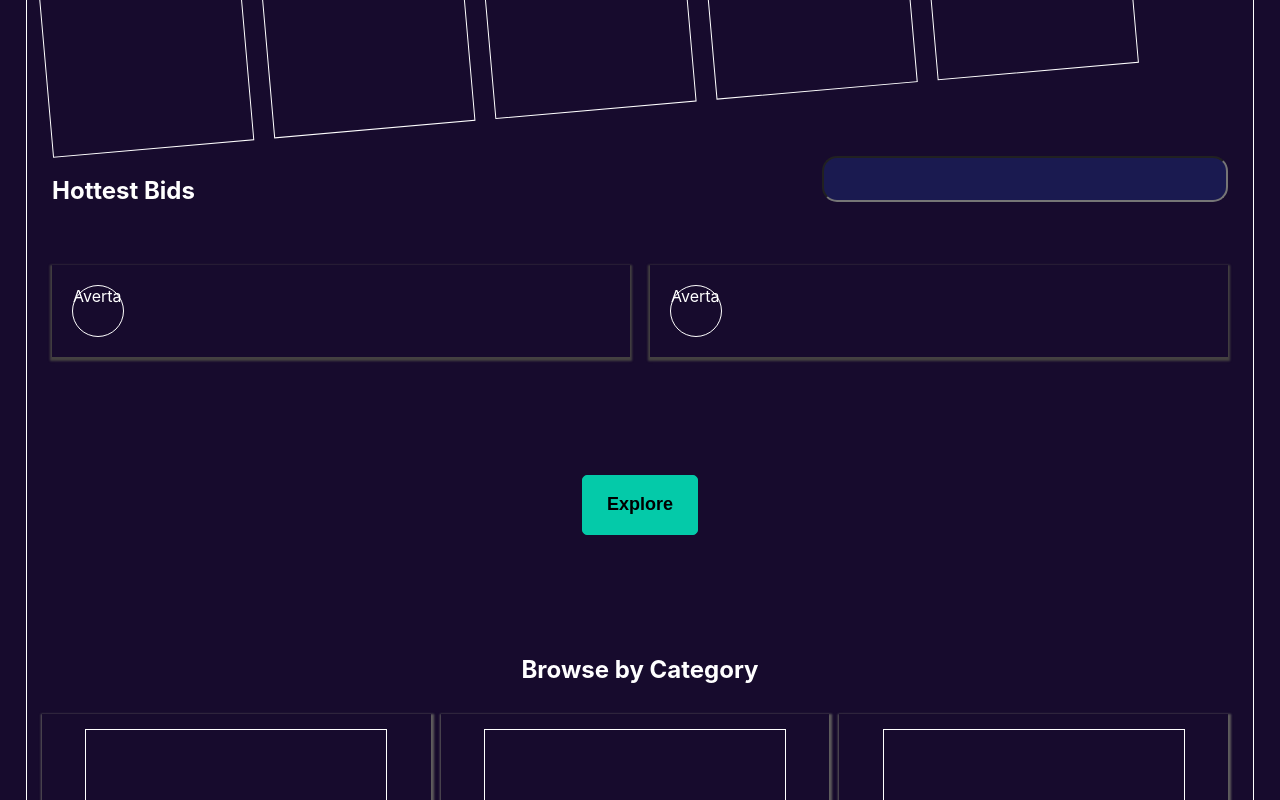
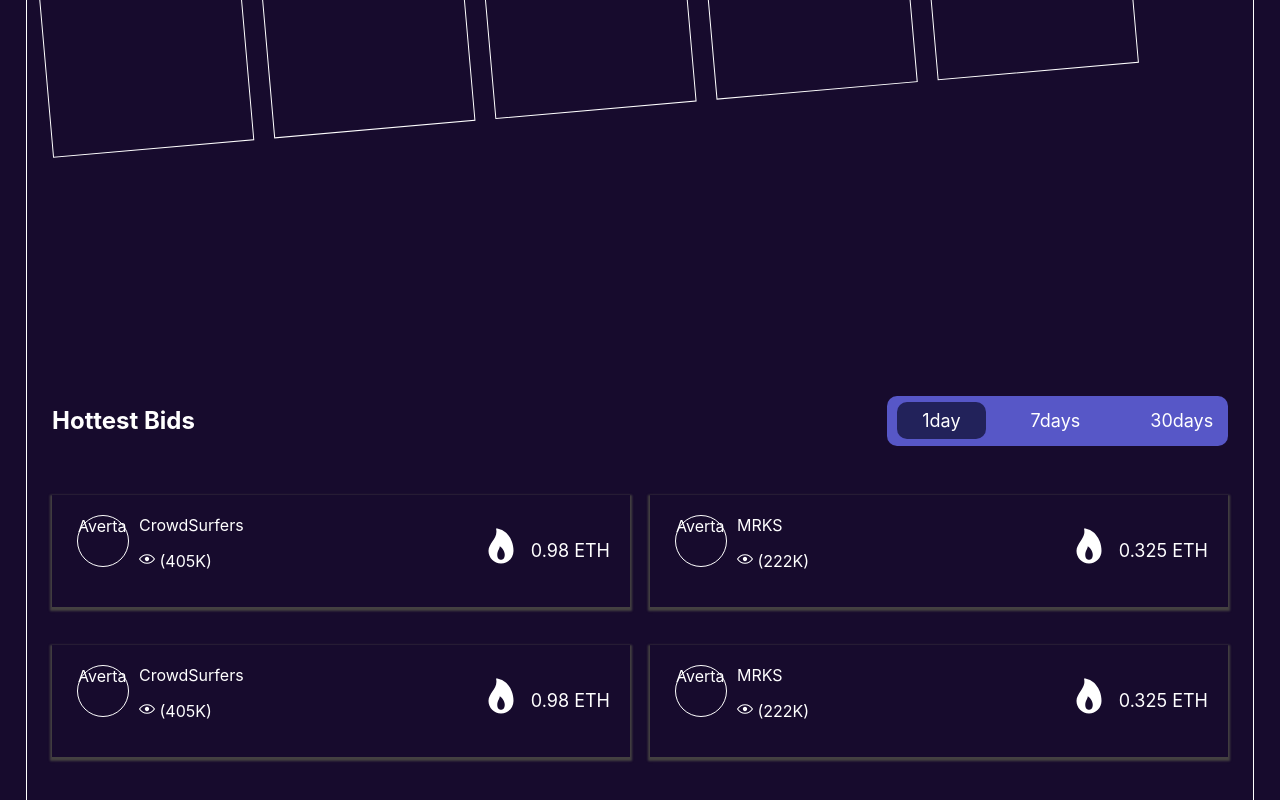
Before and after one commit to victoryohanna/McGeorgeTestProject, a React (Create React App) app: page / in a window 1280 px wide. Shown: the part 2560-3360 px from the top of the page. Built offline with nearby package versions, Linux system fonts and the light colour scheme.

Commit message:
modified hottestbids component

```diff
--- a/src/components/HottestBids.jsx
+++ b/src/components/HottestBids.jsx
@@ -1,26 +1,104 @@
 import "../styles/components/hottestBids.css";
+import { IoFlameSharp } from "react-icons/io5";
+import { RxEyeOpen } from "react-icons/rx";
 
 const Hottest = () => {
   return (
-    <div className="hottest-container">
+    <div className="hottestbids-container">
       <div className="info-title">
         <div className="info-text">
           <h1>Hottest Bids</h1>
         </div>
         <div className="info-timer">
-          <input type="text" />
+          <label>
+            <span id="day1">1day</span>
+            <span>7days</span>
+            <span>30days</span>
+          </label>
         </div>
       </div>
-      <div className="info-body">
-        <div className="hottestbid">
-          <div className="bids">
+      <div className="hottestbids">
+        <div className="hottestbids-left">
+          <div className="left-items1">
             <div className="averta">Averta</div>
+            <div className="bids-text">
+              <span>CrowdSurfers</span>
+              <p>
+                <RxEyeOpen /> (405K)
+              </p>
+            </div>
           </div>
-          <div className="bids">
+          <div className="left-items2">
+            <div className="flem-icon">
+              <IoFlameSharp />
+            </div>
+            <div className="bids-text">
+              <span>0.98 ETH</span>
+            </div>
+          </div>
+        </div>
+        <div className="hottestbids-right">
+          <div className="right-items1">
             <div className="averta">Averta</div>
+            <div className="bids-text">
+              <span>MRKS</span>
+              <p>
+                <RxEyeOpen /> (222K)
+              </p>
+            </div>
+          </div>
+          <div className="right-items2">
+            <div className="flem-icon">
+              <IoFlameSharp />
+            </div>
+            <div className="bids-text">
+              <span>0.325 ETH</span>
+            </div>
           </div>
         </div>
       </div>
+
+      <div className="hottestbids">
+        <div className="hottestbids-left">
+          <div className="left-items1">
+            <div className="averta">Averta</div>
+            <div className="bids-text">
+              <span>CrowdSurfers</span>
+              <p>
+                <RxEyeOpen /> (405K)
+              </p>
+            </div>
+          </div>
+          <div className="left-items2">
+            <div className="flem-icon">
+              <IoFlameSharp />
+            </div>
+            <div className="bids-text">
+              <span>0.98 ETH</span>
+            </div>
+          </div>
+        </div>
+        <div className="hottestbids-right">
+          <div className="right-items1">
+            <div className="averta">Averta</div>
+            <div className="bids-text">
+              <span>MRKS</span>
+              <p>
+                <RxEyeOpen /> (222K)
+              </p>
+            </div>
+          </div>
+          <div className="right-items2">
+            <div className="flem-icon">
+              <IoFlameSharp />
+            </div>
+            <div className="bids-text">
+              <span>0.325 ETH</span>
+            </div>
+          </div>
+        </div>
+      </div>
+
       <div className="btn-hottest">
         <button type="button">Explore</button>
       </div>
--- a/src/styles/components/hottestBids.css
+++ b/src/styles/components/hottestBids.css
@@ -1,55 +1,101 @@
-
-.hottest-container{
+.hottestbids-container {
   color: #ffffff;
+  margin-top: 250px;
   /* border: 1px solid white; */
 }
 
-.info-title{
+.info-title {
   display: flex;
 }
 
-.hottestbid{
+.hottestbids {
   display: flex;
   margin: 2px;
   padding: 8px;
-
+  /* border: 1px solid white; */
 }
 
-.bids{
+.hottestbids-left,
+.hottestbids-right {
   width: 50%;
   margin: 10px;
   padding: 20px;
+  display: flex;
   box-shadow: 0 2px 2px 2px #444141;
   /* border: 1px solid white; */
 }
 
-.info-text, .info-timer{
+.left-items1,
+.left-items2,
+.right-items1,
+.right-items2 {
+  display: flex;
+  width: 50%;
+  margin: 0 0 0 5px;
+  /* border: 1px solid white; */
+}
+
+.left-items2,
+.right-items2 {
+  display: flex;
+  justify-content: end;
+  align-items: center;
+  font-size: 18px;
+}
+
+.flem-icon {
+  margin-right: 10px;
+  font-size: 40px;
+}
+.info-text,
+.info-timer {
   width: 50%;
   padding: 20px;
+  /* border: 1px solid white; */
 }
 
-.info-timer{
+.bit-text p {
+  padding-right: 4px;
+}
+
+.info-timer {
   display: flex;
   justify-content: end;
-
-
+  align-items: center;
+  /* border: 1px solid white; */
 }
 
-.info-timer input{
-    width: 70%;
-    height: 40px;
-    border-radius: 15px;
-    background: rgb(26, 26, 80);
+.info-timer label {
+  width: 60%;
+  height: 50px;
+  display: flex;
+  align-items: center;
+  border-radius: 10px;
+  background: rgb(87, 87, 199);
 }
 
-.btn-hottest{
+.info-timer label > span {
+  font-size: 18px;
+  /* border: 1px solid white; */
+  margin: 0 10px;
+  align-items: center;
+  padding: 8px 25px;
+  border-radius: 10px;
+}
+
+#day1 {
+  background: rgb(34, 34, 90);
+  /* border: 1px solid white; */
+}
+
+.btn-hottest {
   display: flex;
   justify-content: center;
   margin: 80px 10px;
   padding: 20px;
 }
 
-.btn-hottest button{
+.btn-hottest button {
   font-size: 18px;
   padding: 10px;
   width: 10%;
```
Lines whose indentation alone changed are shown as unchanged.
